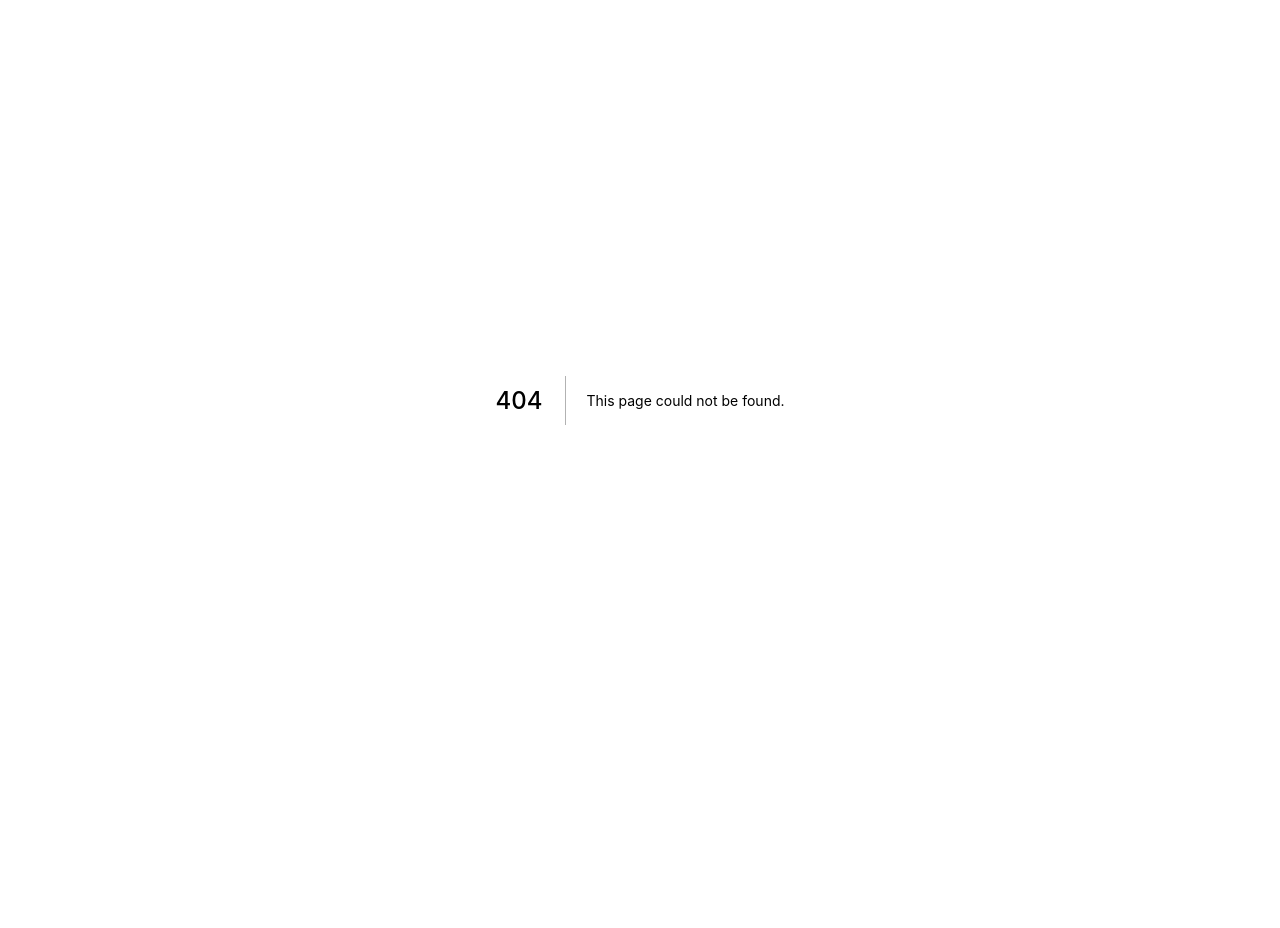
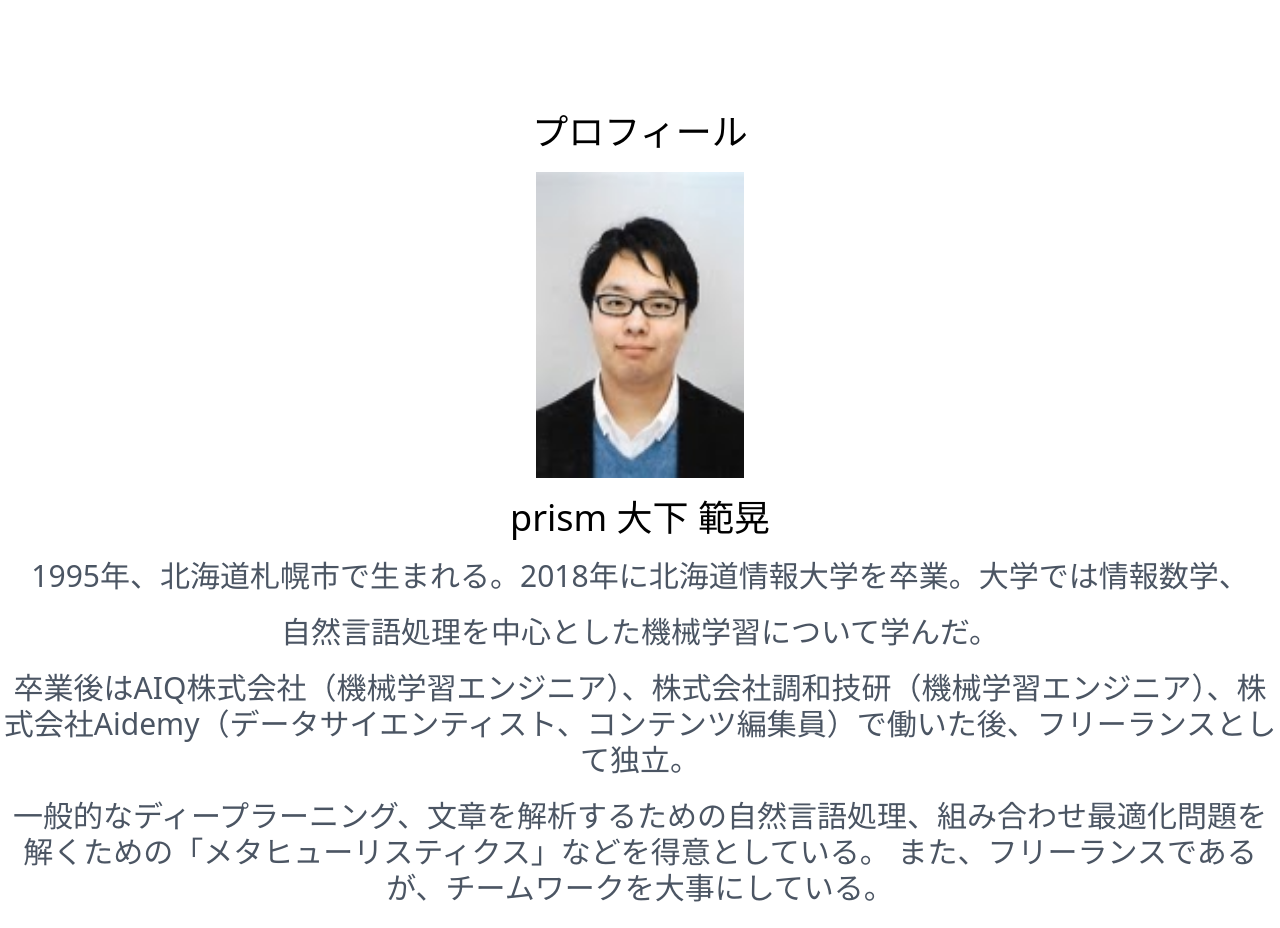
Before and after one commit to oshita-n/newHomePage, a Next.js app: page /profile in a window 1280 px wide. Before the commit this address had no page. Shown: the top 928 px of the page. Before the commit the page ends 800 px from the top, so only its background shows below. Built offline with nearby package versions, Linux system fonts and the light colour scheme.

Commit message:
✨ プロフィールページの追加

```diff
--- a/pages/index.js
+++ b/pages/index.js
@@ -1,5 +1,7 @@
 import { Footer } from '../components/Footer.js'
 import { Header } from '../components/Header.js'
+import Link from 'next/link'
+
 import 'tailwindcss/tailwind.css'
 
 
@@ -22,6 +24,7 @@ export default function Home() {
           <h1 className="sm:text-2xl md:text-2xl lg:text-3xl xl:text-4xl xl:mt-20">お問い合わせ</h1>
           <p className="sm:text-lg md:text-xl lg:text-2xl xl:text-3xl mt-5 text-gray-600">  クライアントの課題解決をサポートします。気軽なご相談からでも受け付けております。</p>
           <p className="sm:text-lg md:text-xl lg:text-2xl xl:text-3xl mt-5 text-gray-600">メールはこちらから：info@whispon.com</p>
+          <p className="hover:text-gray-300 sm:text-lg md:text-xl lg:text-2xl xl:text-3xl mt-5 text-gray-600 underline"><Link href="/profile">プロフィールはこちらから</Link></p>
         </div>
       </main>
       <Footer />
--- /dev/null
+++ b/pages/profile.js
@@ -0,0 +1,29 @@
+import { Footer } from '../components/Footer.js'
+import { Header } from '../components/Header.js'
+import 'tailwindcss/tailwind.css'
+import Link from 'next/link'
+
+
+export default function Home() {
+  return (
+    <div>
+      <Header />
+      <main className="container mx-auto sm:mt-10 md:mt-20 lg:mt-40 xl:mt-28">
+        <div className="text-center">
+          <h1　className="sm:text-2xl md:text-2xl lg:text-3xl xl:text-4xl xl:mt-28">プロフィール</h1>
+          <div className="flex justify-center mt-5"><img class="xl:w-52" src="oshita.jpg" /></div>
+          <h1 className="sm:text-2xl md:text-2xl lg:text-3xl xl:text-4xl mt-5">prism  大下 範晃</h1>
+          <p className="sm:text-lg md:text-xl lg:text-2xl xl:text-3xl mt-5 text-gray-600">1995年、北海道札幌市で生まれる。2018年に北海道情報大学を卒業。大学では情報数学、</p>
+          <p className="sm:text-lg md:text-xl lg:text-2xl xl:text-3xl mt-5 text-gray-600">自然言語処理を中心とした機械学習について学んだ。</p>
+          <p className="sm:text-lg md:text-xl lg:text-2xl xl:text-3xl mt-5 text-gray-600">卒業後はAIQ株式会社（機械学習エンジニア）、株式会社調和技研（機械学習エンジニア）、株式会社Aidemy（データサイエンティスト、コンテンツ編集員）で働いた後、フリーランスとして独立。</p>
+          <p className="sm:text-lg md:text-xl lg:text-2xl xl:text-3xl mt-5 text-gray-600">一般的なディープラーニング、文章を解析するための自然言語処理、組み合わせ最適化問題を解くための「メタヒューリスティクス」などを得意としている。
+          また、フリーランスであるが、チームワークを大事にしている。</p>
+          <p className="hover:text-gray-300 sm:text-lg md:text-xl lg:text-2xl xl:text-3xl mt-5 text-gray-600 underline"><Link href="/">トップページへ戻る</Link></p>
+        </div>
+      </main>
+      <Footer />
+  </div>
+
+  )
+
+}
```
Also changed, not shown: public/oshita.jpg (added).
